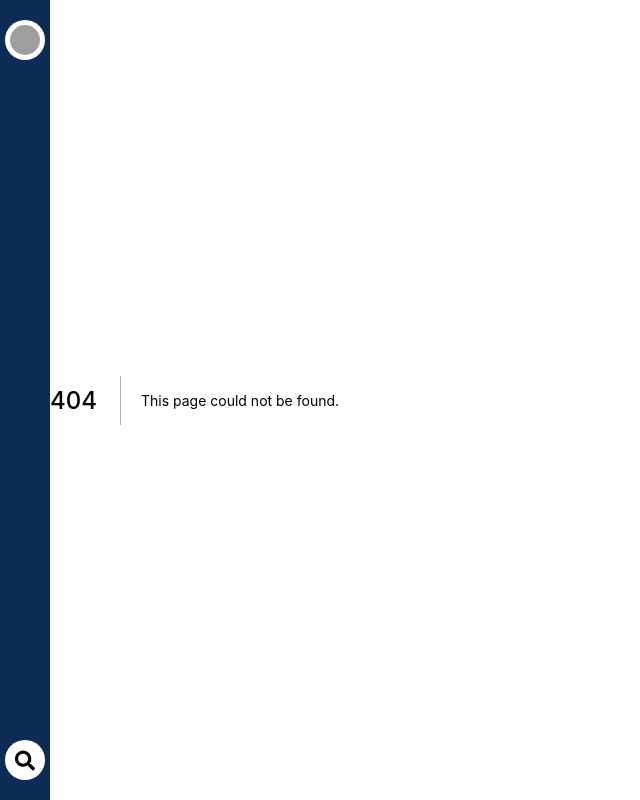
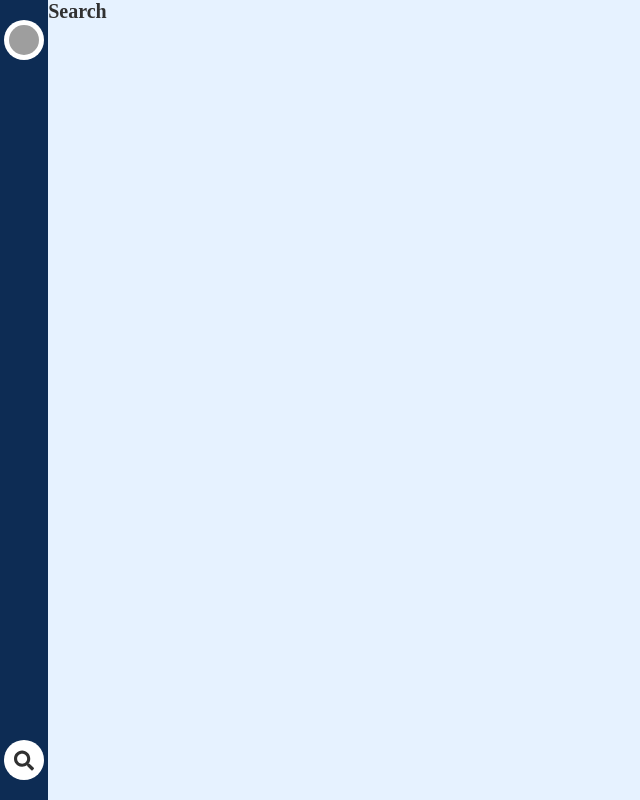
Before and after one commit to iago-mendes/stemguy, a Next.js app: page /search in a window 1280 px wide. Before the commit this address had no page. Shown: the whole page, without its empty margins (0-640 px from the left). Built offline with nearby package versions, Linux system fonts and the light colour scheme; grey boxes are pictures that could not be loaded.

Commit message:
setup routes

```diff
--- a/src/components/Sidebar.tsx
+++ b/src/components/Sidebar.tsx
@@ -1,5 +1,6 @@
 import {useState} from 'react'
 import {FaSearch} from 'react-icons/fa'
+import Router from 'next/router'
 
 import Container from '../styles/components/Sidebar'
 import logo from '../assets/logo.svg'
@@ -11,6 +12,7 @@ const Sidebar: React.FC = () =>
 	function handleFooterClick()
 	{
 		if (!isClicked) setIsClicked(!isClicked)
+		else Router.push('/search')
 	}
 
   return (
@@ -18,9 +20,9 @@ const Sidebar: React.FC = () =>
 			isClicked={isClicked}
 			onClick={e => (String(e.target).includes('HTMLDivElement')) && setIsClicked(!isClicked)}
 		>
-			<img src={logo} alt="STEM Guy" title="Home" onClick={() => {}}/>
+			<img src={logo} alt="STEM Guy" title="Home" onClick={() => Router.push('/')}/>
 
-			<footer onClick={handleFooterClick}>
+			<footer title='Search' onClick={handleFooterClick}>
 				<FaSearch size={25} className="searchIcon" />
 				{isClicked && (
 						<input autoFocus />
--- a/src/pages/index.tsx
+++ b/src/pages/index.tsx
@@ -8,7 +8,7 @@ const Home: React.FC = () =>
 				<title>STEM Guy</title>
 			</Head>
 
-			<h1>Hi there!</h1>
+			<h1>Home</h1>
 		</div>
 	)
 }
--- /dev/null
+++ b/src/pages/search.tsx
@@ -0,0 +1,14 @@
+import Head from "next/head";
+
+export default function Search()
+{
+	return (
+		<div className="page">
+			<Head>
+				<title>Search | STEM Guy</title>
+			</Head>
+
+			<h1>Search</h1>
+		</div>
+	)
+}
```
Also changed, not shown: src/pages/[post].tsx (added, +14 -0 lines).
